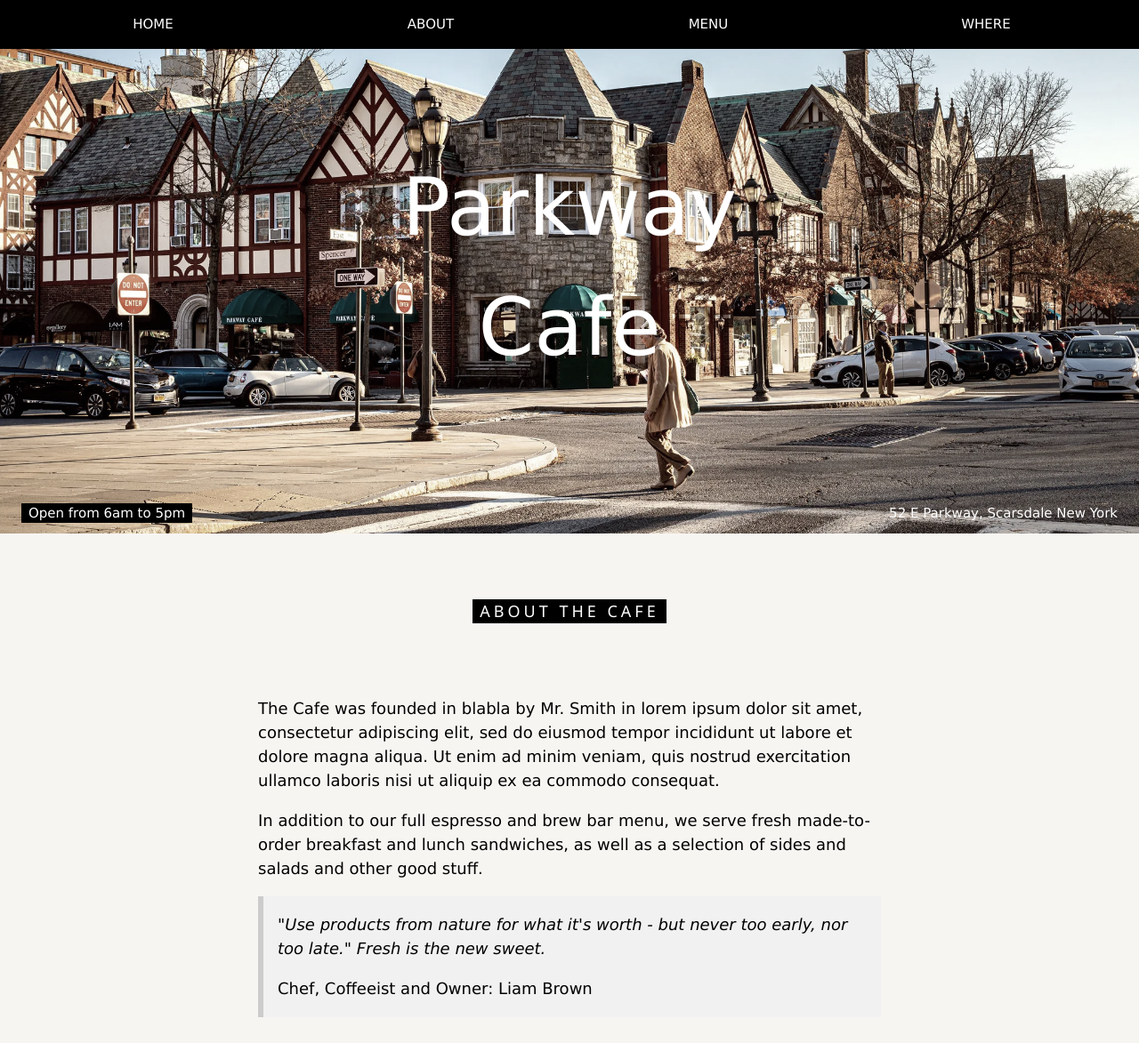
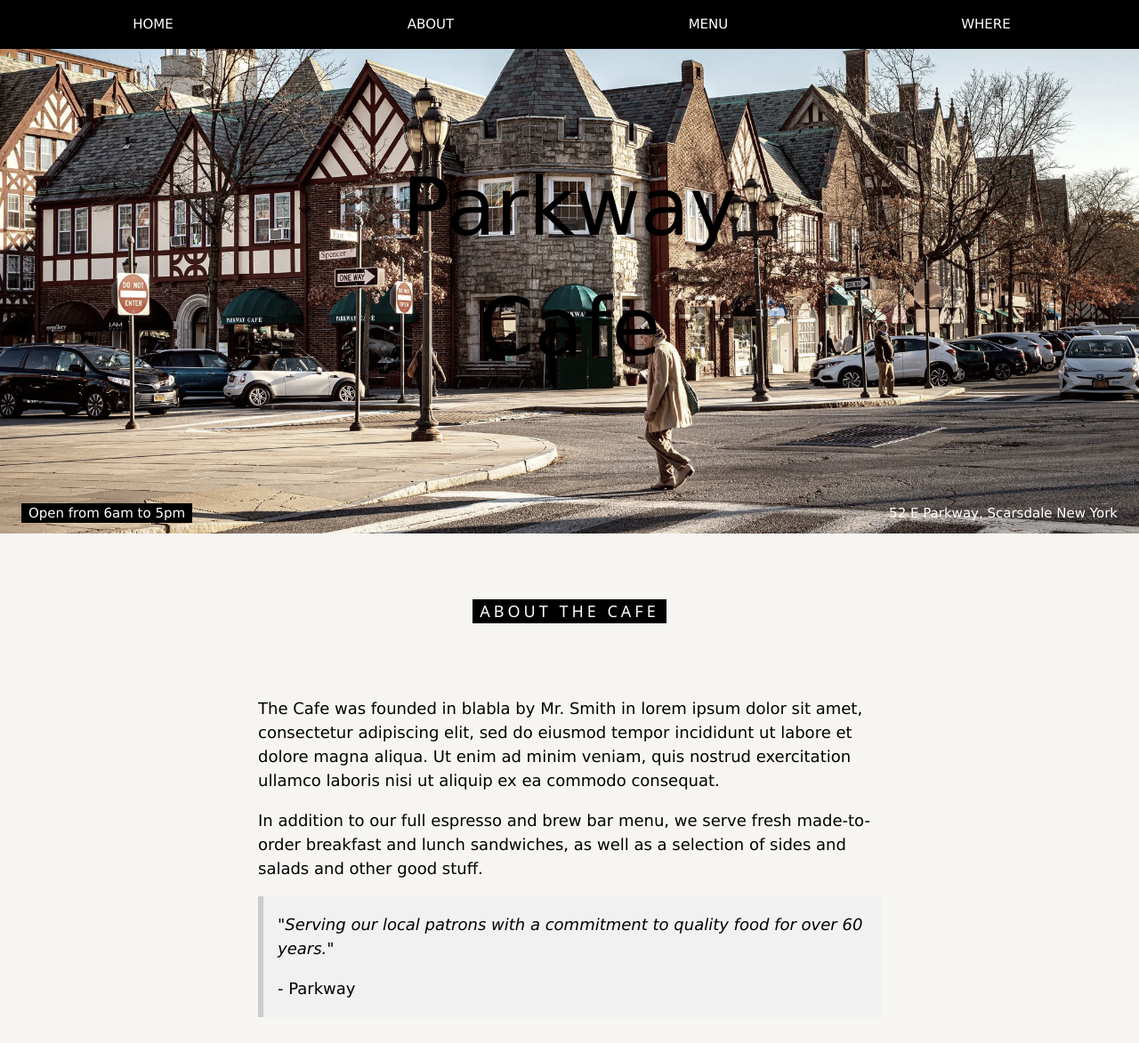
Before and after one commit to LKocaj/parkway-cafe, a plain HTML site: page index.html in a window 1280 px wide. Shown: the top 1173 px of the page at 89% size. Drawn offline with nearby package versions, Linux system fonts and the light colour scheme.

Commit message:
fixed up html

```diff
--- a/index.html
+++ b/index.html
@@ -34,7 +34,7 @@
     <span class="w3-tag">Open from 6am to 5pm</span>
   </div>
   <div class="w3-display-middle w3-center">
-    <span class="w3-text-white" style="font-size:90px">Parkway<br>Cafe</span>
+    <span class="w3-text-black" style="font-size:90px">Parkway<br>Cafe</span>
   </div>
   <div class="w3-display-bottomright w3-center w3-padding-large">
     <span class="w3-text-white">52 E Parkway, Scarsdale New York</span>
@@ -51,8 +51,8 @@
     <p>The Cafe was founded in blabla by Mr. Smith in lorem ipsum dolor sit amet, consectetur adipiscing elit, sed do eiusmod tempor incididunt ut labore et dolore magna aliqua. Ut enim ad minim veniam, quis nostrud exercitation ullamco laboris nisi ut aliquip ex ea commodo consequat.</p>
     <p>In addition to our full espresso and brew bar menu, we serve fresh made-to-order breakfast and lunch sandwiches, as well as a selection of sides and salads and other good stuff.</p>
     <div class="w3-panel w3-leftbar w3-light-grey">
-      <p><i>"Use products from nature for what it's worth - but never too early, nor too late." Fresh is the new sweet.</i></p>
-      <p>Chef, Coffeeist and Owner: Liam Brown</p>
+      <p><i>"Serving our local patrons with a commitment to quality food for over 60 years."</i></p>
+      <p>- Parkway</p>
     </div>
     <img src="/w3images/coffeeshop.jpg" style="width:100%;max-width:1000px" class="w3-margin-top">
     <p><strong>Opening hours:</strong> everyday from 8am to 5pm.</p>
@@ -126,7 +126,7 @@
 
 <!-- Footer -->
 <footer class="w3-center w3-light-grey w3-padding-48 w3-large">
-  <p> &copy; Parkway Cafe </p>
+  <p> &copy; Parkway Cafe 2025 </p>
 </footer>
 
 <script>
```
